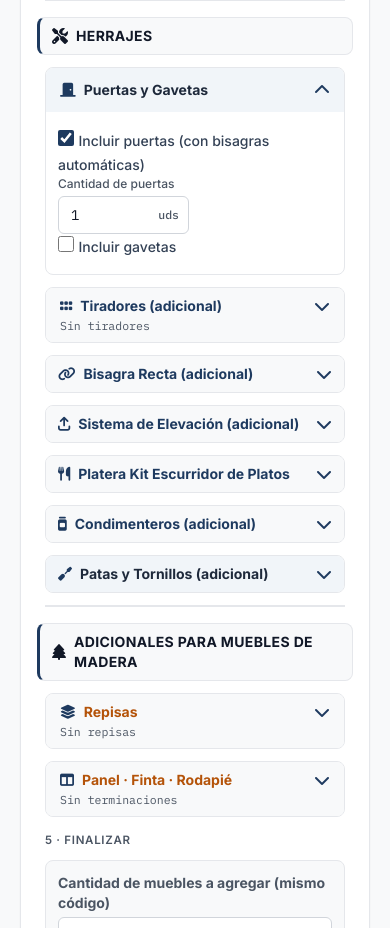
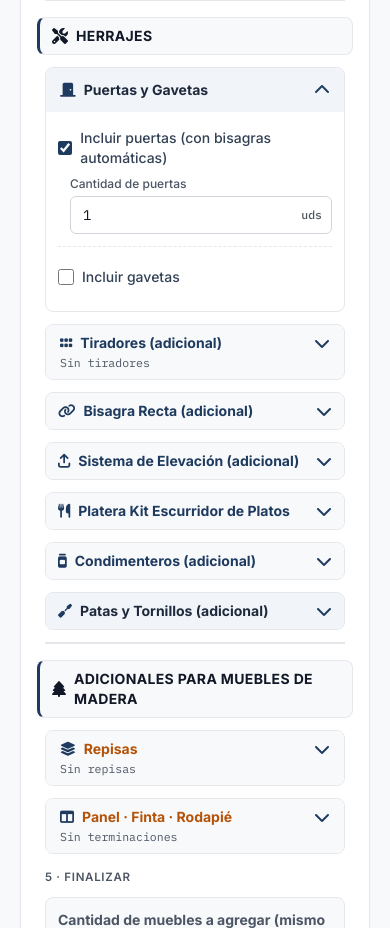
Before and after one commit to cascitealex/calculadora-muebles, a plain HTML site: page calculadora.html in a window 390 px wide. Shown: the part 1020-1948 px from the top of the page. Drawn offline with nearby package versions, Linux system fonts and the light colour scheme.

Commit message:
Actualiza estilos-sistema.css

```diff
--- a/estilos-sistema.css
+++ b/estilos-sistema.css
@@ -793,3 +793,40 @@ body.ds-app .ds-unit-wrap input { padding-right: 3rem; }
   .ds-grid-colores { grid-template-columns: 1fr; }
 }
 }
+
+/* =====================================================================
+   FASE 3 · GRUPO 2 — Sub-bloques y responsive para Puertas/Gavetas,
+   Tiradores, Repisas y Terminaciones (solo pantalla, sin tocar @media print).
+   ===================================================================== */
+@media screen {
+.ds-subblocks > .ds-subblock + .ds-subblock {
+  margin-top: var(--space-3);
+  padding-top: var(--space-3);
+  border-top: 1px dashed var(--border);
+}
+.ds-check-row {
+  display: flex;
+  align-items: center;
+  gap: 8px;
+  min-height: 36px;
+}
+.ds-subblock-body {
+  margin-top: var(--space-2);
+  margin-left: 24px;
+}
+.ds-subblock-body > * + * { margin-top: var(--space-3); }
+.ds-price-box { min-width: 0; }
+body.ds-app .accordion-header.ds-acc-head {
+  width: 100%;
+  min-height: 44px;
+  padding: 8px 14px;
+  text-align: left;
+}
+@media (max-width: 1024px) {
+  .ds-grid-gavetas { grid-template-columns: repeat(2, minmax(0, 1fr)); }
+}
+@media (max-width: 767px) {
+  .ds-grid-responsive, .ds-grid-gavetas { grid-template-columns: 1fr; }
+  .ds-subblock-body { margin-left: 12px; }
+}
+}
```
